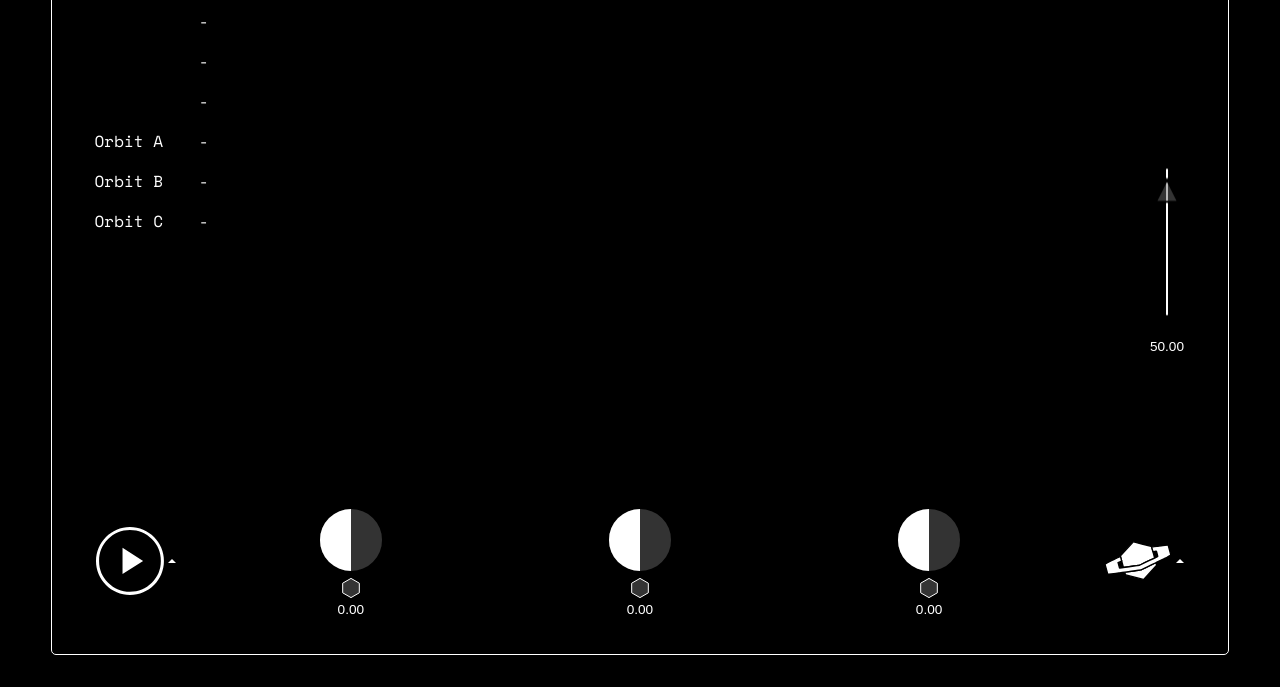
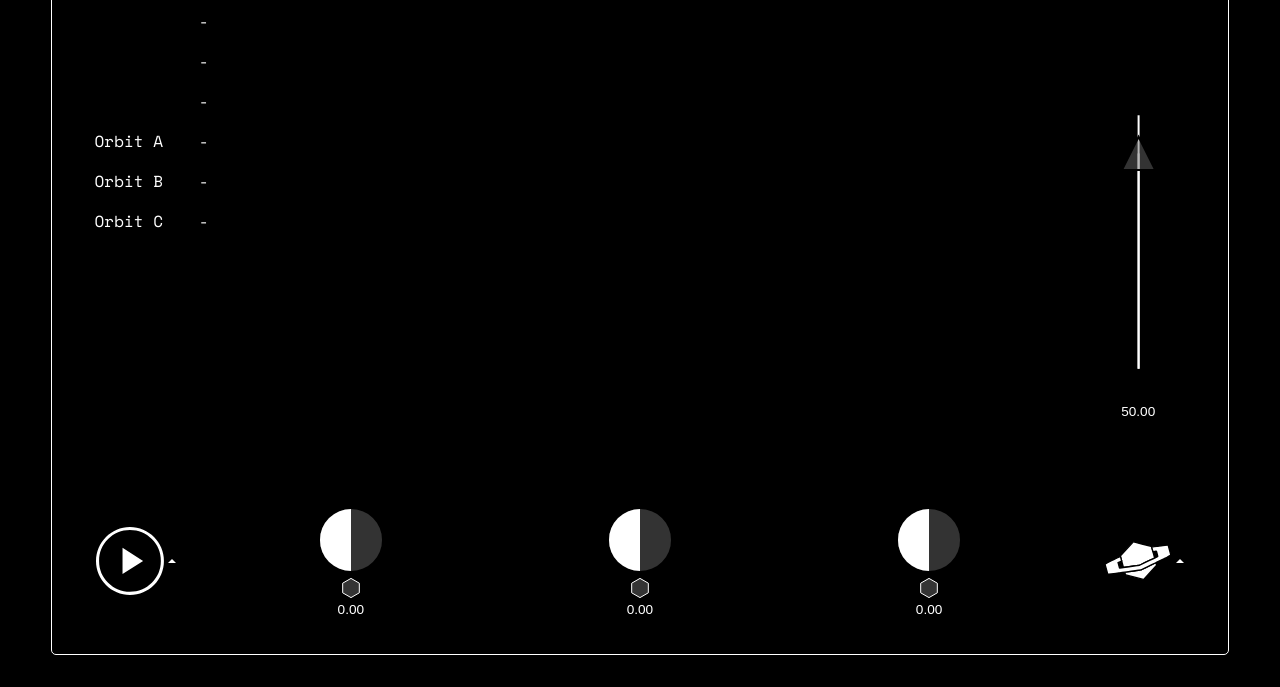
Before and after one commit to plantasia-space/interplanetary-players, a website built with Vite: page index.html in a window 1280 px wide. Shown: the part 113-800 px from the top of the page. Built offline with nearby package versions, Linux system fonts and the light colour scheme; what lscache would draw is missing.

Commit message:
Adjusting gslider position

```diff
--- a/index.html
+++ b/index.html
@@ -134,7 +134,7 @@
           <div class="col-1">
             <!-- Vertical Slider -->
             <webaudio-slider id="gSlider" tracking="rel" sensitivity="40" log="1"  colors="#00000000;#00000000;var(--col2);var(--col1)" value="50"
-              min="0" max="100" step="0.01" midilearn="1"   style="width: 7vmin; height: 100%;" direction="vert">
+              min="0" max="100" step="0.01" midilearn="1"   style="width: calc(4vmin + 4vmax); height: 100%;" direction="vert">
             </webaudio-slider>
 
             <webaudio-param link="gSlider" width="6vmin" height="2.4vmin" fontsize="1.7vmin"  colors="var(--col1);black">
--- a/src/css/style.css
+++ b/src/css/style.css
@@ -136,8 +136,8 @@ canvas {
   .mid-container .col-1 {
     position: absolute;
     top: 50%;
-    height: 40%;
-    width: 6rem;
+    height: 40vh;
+    width: 12vw;
 
     transform: translateY(-50%);
     display: flex;
```
